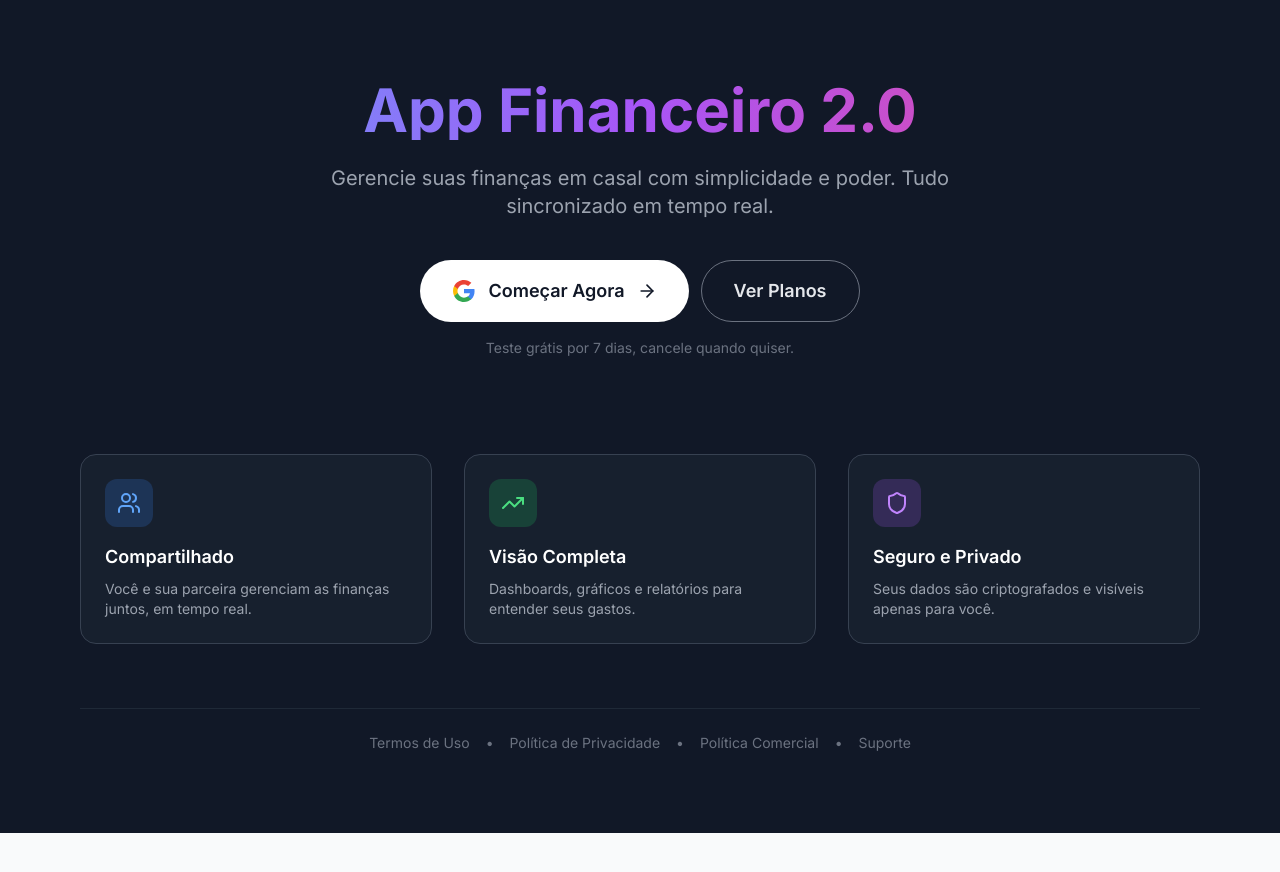
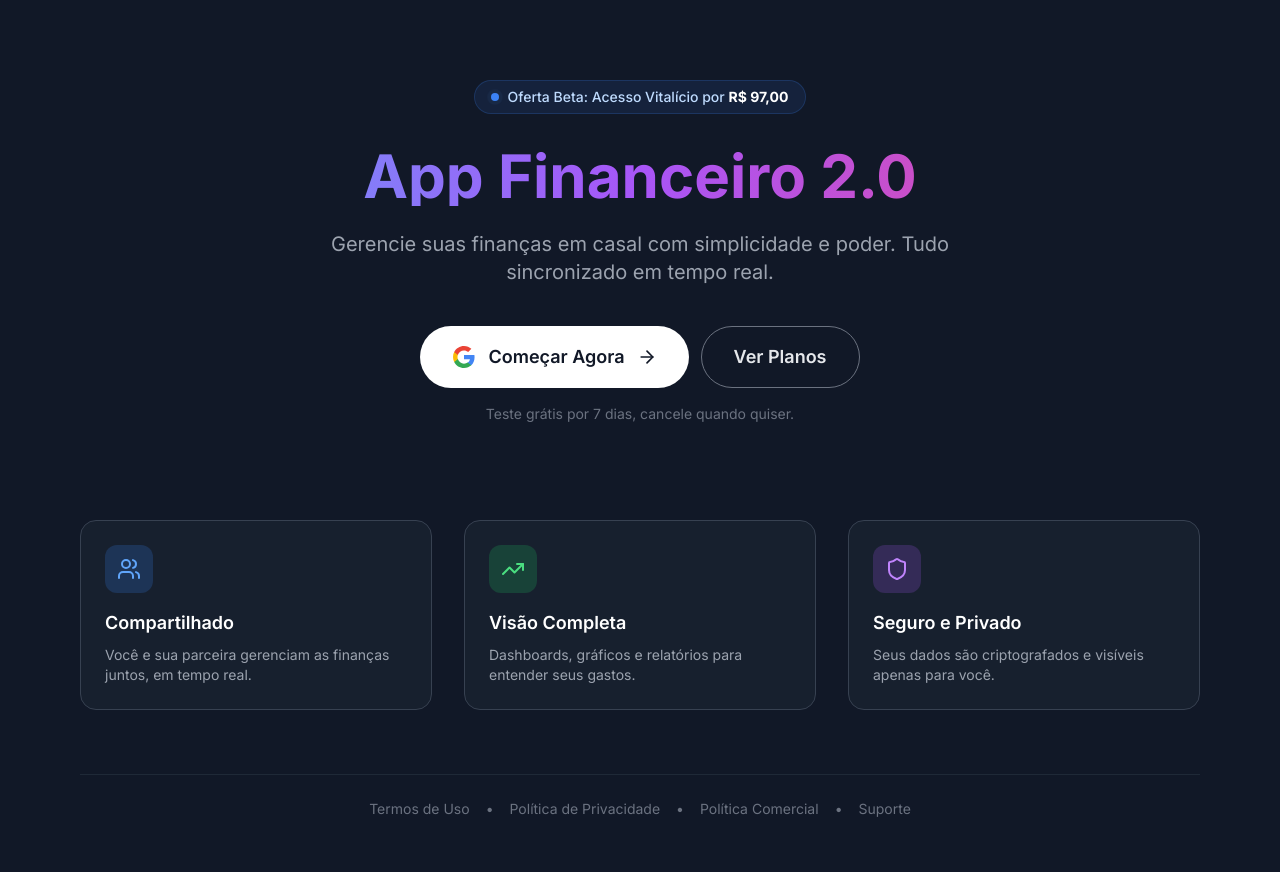
Before and after one commit to eusoualbertlima/app-financeiro-2, a Next.js app: page / in a window 1280 px wide. Shown: the top 872 px of the page. Before the commit the page ends 833 px from the top, so only its background shows below. Built offline with nearby package versions, Linux system fonts and the light colour scheme; no server answers.

Commit message:
feat: add lifetime offer badge to hero

```diff
--- a/app/page.tsx
+++ b/app/page.tsx
@@ -24,11 +24,28 @@ export default function Home() {
         );
     }
 
+    if (loading) {
+        return (
+            <div className="min-h-screen flex items-center justify-center bg-gray-900">
+                <Loader2 className="h-8 w-8 animate-spin text-blue-500" />
+            </div>
+        );
+    }
+
     return (
         <div className="min-h-screen bg-gray-900 text-white">
             {/* Hero Section */}
             <div className="max-w-6xl mx-auto px-4 py-20">
                 <div className="text-center">
+                    <div className="inline-flex items-center gap-2 bg-blue-500/10 border border-blue-500/20 rounded-full px-4 py-1.5 mb-8">
+                        <span className="relative flex h-2 w-2">
+                            <span className="animate-ping absolute inline-flex h-full w-full rounded-full bg-blue-400 opacity-75"></span>
+                            <span className="relative inline-flex rounded-full h-2 w-2 bg-blue-500"></span>
+                        </span>
+                        <span className="text-blue-200 text-sm font-medium">
+                            Oferta Beta: Acesso Vitalício por <span className="text-white font-bold">R$ 97,00</span>
+                        </span>
+                    </div>
                     <h1 className="text-5xl md:text-6xl font-bold mb-6 bg-gradient-to-r from-blue-400 via-purple-500 to-pink-500 bg-clip-text text-transparent">
                         App Financeiro 2.0
                     </h1>
```
